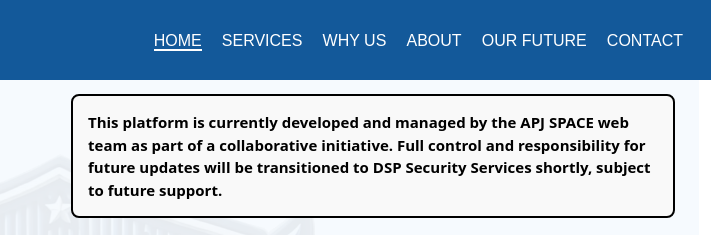
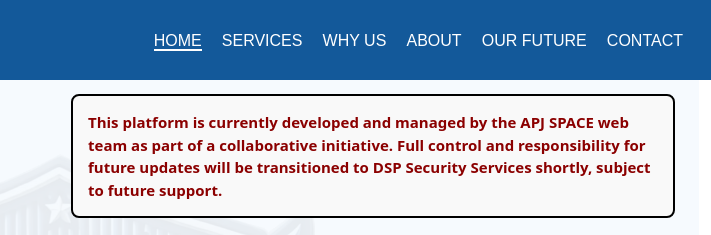
Before and after one commit to DSPSecurityService/index, a plain HTML site: page index.html in a window 1280 px wide. Shown: the top 235 px of the page, 569-1280 px from the left. Drawn offline with nearby package versions, Linux system fonts and the light colour scheme; a web font is replaced by a local one.

Commit message:
Update index.html

```diff
--- a/index.html
+++ b/index.html
@@ -46,7 +46,7 @@
 <div class="col-12 col-md-6 d-flex flex-column justify-content-center ">
 
     <!-- Info Box Added Here -->
-    <div style="border: 2px solid #000000; background-color: #f9f9f9; color: #000000; padding: 15px; border-radius: 8px; font-weight: 600; font-size: 15px; margin-bottom: 20px;">
+    <div style="border: 2px solid #000000; background-color: #f9f9f9; color: #8B0000; padding: 15px; border-radius: 8px; font-weight: 600; font-size: 15px; margin-bottom: 20px;">
         This platform is currently developed and managed by the APJ SPACE web team as part of a collaborative initiative. Full control and responsibility for future updates will be transitioned to DSP Security Services shortly, subject to future support.
     </div>
 
```
